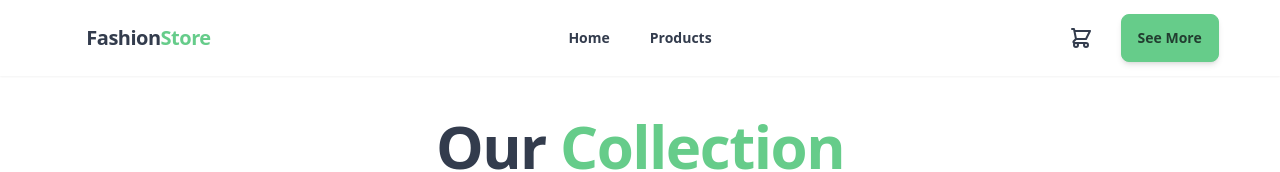
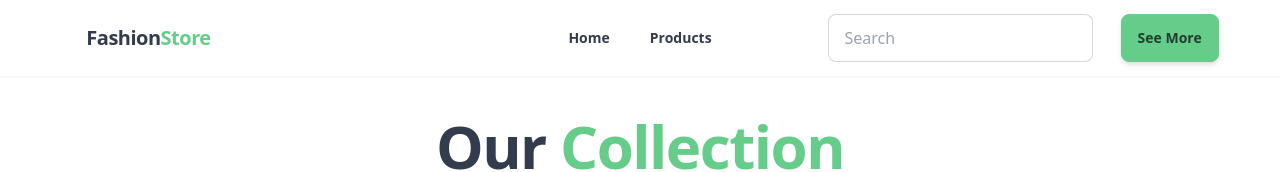
Before and after one commit to shaheenio20/Oxivos_Frontend_Project_Task, a React (Vite) app: page /products in a window 1280 px wide. Shown: the top 172 px of the page. Built offline with nearby package versions, Linux system fonts and the light colour scheme.

Commit message:
added search bar to find the products

```diff
--- a/src/components/Navbar/Navbar.jsx
+++ b/src/components/Navbar/Navbar.jsx
@@ -1,7 +1,15 @@
-import { Link } from "react-router-dom";
-
+import { Link, useNavigate } from "react-router-dom";
 const Navbar = () => {
-
+  const navigate = useNavigate();
+  const handleSearch = (e) => {
+    const searchItem = e.target.value.toLowerCase();
+    if(searchItem){
+      navigate(`/products?search=${searchItem}`)
+    }
+    else{
+      navigate(`/products`)
+    }
+  }
   const navItems = (
     <>
       <li className="font-semibold text-base-content hover:text-primary transition-colors">
@@ -42,34 +50,30 @@ const Navbar = () => {
             </ul>
           </div>
           <Link to="/" className="btn btn-ghost hover:bg-transparent">
-            <span className="text-xl font-bold ml-2 hidden sm:block tracking-tight">Fashion<span className="text-primary">Store</span></span>
+            <span className="text-xl font-bold ml-2 hidden sm:block tracking-tight">
+              Fashion<span className="text-primary">Store</span>
+            </span>
           </Link>
         </div>
         <div className="navbar-center hidden lg:flex">
-          <ul className="menu menu-horizontal px-1 gap-2">
-            {navItems}
-          </ul>
+          <ul className="menu menu-horizontal px-1 gap-2">{navItems}</ul>
         </div>
         <div className="navbar-end gap-4">
-          <div className="dropdown dropdown-end">
-            <div tabIndex={0} role="button" className="btn btn-ghost btn-circle">
-              <div className="indicator">
-                <svg xmlns="http://www.w3.org/2000/svg" className="h-6 w-6" fill="none" viewBox="0 0 24 24" stroke="currentColor">
-                  <path strokeLinecap="round" strokeLinejoin="round" strokeWidth="2" d="M3 3h2l.4 2M7 13h10l4-8H5.4M7 13L5.4 5M7 13l-2.293 2.293c-.63.63-.184 1.707.707 1.707H17m0 0a2 2 0 100 4 2 2 0 000-4zm-8 2a2 2 0 11-4 0 2 2 0 014 0z" />
-                </svg>
-              </div>
-            </div>
-            <div tabIndex={0} className="mt-3 z-[1] card card-compact dropdown-content w-52 bg-base-100 shadow-xl border border-base-200">
-              <div className="card-body">
-                <span className="font-bold text-lg">0 Items</span>
-                <span className="text-info font-semibold">Subtotal: $0.00</span>
-                <div className="card-actions">
-                  <Link to="/cart" className="btn btn-primary btn-block shadow-md hover:scale-[1.02] transition-transform">View cart</Link>
-                </div>
-              </div>
-            </div>
+          <div className="form-control mr-3">
+            <input
+              onChange={handleSearch}
+              type="text"
+              name="search"
+              placeholder="Search"
+              className="input input-bordered lg:w-full w-1/2"
+            />
           </div>
-          <Link to="/products" className="btn btn-primary shadow-md  sm:flex hover:scale-[1.02] transition-transform">See More</Link>
+          <Link
+            to="/products"
+            className="btn btn-primary shadow-md  sm:flex hover:scale-[1.02] transition-transform"
+          >
+            See More
+          </Link>
         </div>
       </div>
     </div>
--- a/src/components/Product/Product.jsx
+++ b/src/components/Product/Product.jsx
@@ -1,8 +1,14 @@
 import { useState } from "react";
 import productData from "../../dummyData";
-import { Link } from "react-router-dom";
+import { Link, useSearchParams } from "react-router-dom";
+//.filter((product) => product.name.toLowerCase().includes(search))
 const Product = () => {
   const [products] = useState(productData);
+  const [searchParams] = useSearchParams();
+  const searchItems = searchParams.get("search") || "";
+  const filterSearchItems = products.filter((product) =>
+    product.name.toLowerCase().includes(searchItems.toLowerCase()),
+  );
   return (
     <div className="bg-base-100 min-h-screen py-10">
       <div className="w-11/12 mx-auto">
@@ -16,8 +22,11 @@ const Product = () => {
           </p>
         </div>
         <div className="grid grid-cols-1 sm:grid-cols-2 md:grid-cols-3 lg:grid-cols-4 gap-8">
-          {products.map((product) => (
-            <div key={product.id} className="card bg-base-100 shadow-md hover:shadow-lg transition-shadow duration-300">
+          {filterSearchItems.map((product) => (
+            <div
+              key={product.id}
+              className="card bg-base-100 shadow-md hover:shadow-lg transition-shadow duration-300"
+            >
               <figure className="px-4 pt-4">
                 <img
                   src={product.image}
```
Lines whose indentation alone changed are shown as unchanged.
